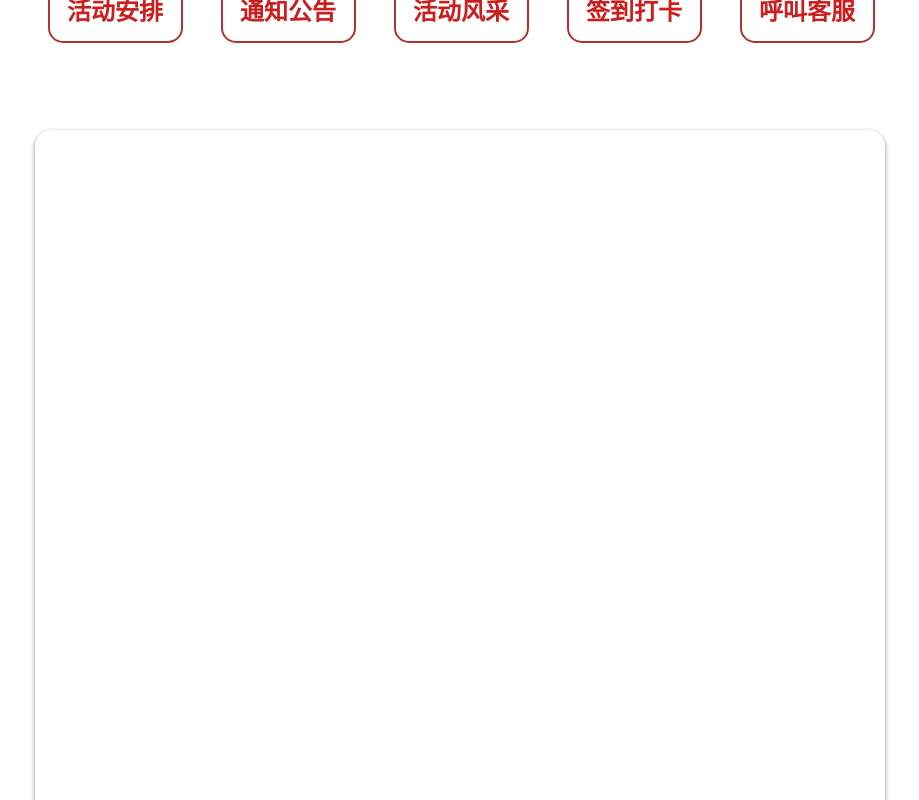
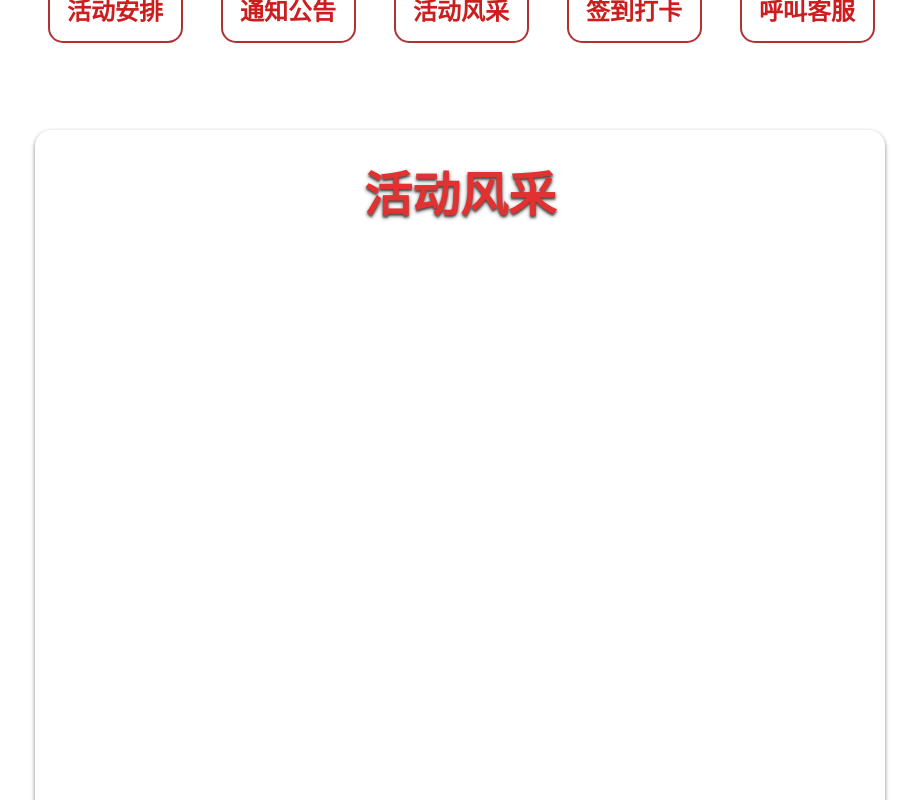
Before and after one commit to JFYAzong/frontend-learn-1, a Vue app: page /#/welcome in a window 1280 px wide. Shown: the part 880-1680 px from the top of the page, without its empty margins (80-999 px from the left). Built offline with nearby package versions, Linux system fonts and the light colour scheme.

Commit message:
Update Welcome.vue

```diff
--- a/src/views/Welcome.vue
+++ b/src/views/Welcome.vue
@@ -26,7 +26,9 @@
         <div class="icon_hujiao"></div>
         <div class="text_hujiao">呼叫客服</div>
     </div>
-    <div class="last"></div>
+    <div class="last">
+        <div class="last_text">活动风采</div>
+    </div>
    </div>
 </template>
 
@@ -276,4 +278,18 @@ export default {
     box-shadow: 0px 2px 4px 0px rgba(0,0,0,0.5000);
     border-radius: 16px;
 }
+.last_text{
+    position: absolute;
+    top: 32px;
+    left: 329px;
+    width: 192px;
+    height: 67px;
+    font-size: 48px;
+    font-family: PingFangSC-Semibold, PingFang SC;
+    font-weight: 600;
+    color: #E13131;
+    line-height: 67px;
+    text-shadow: 0px 2px 4px rgba(0,0,0,0.5000), 0px 2px 2px rgba(0,0,0,0.5000);
+    -webkit-background-clip: text;
+}
 </style>
```
